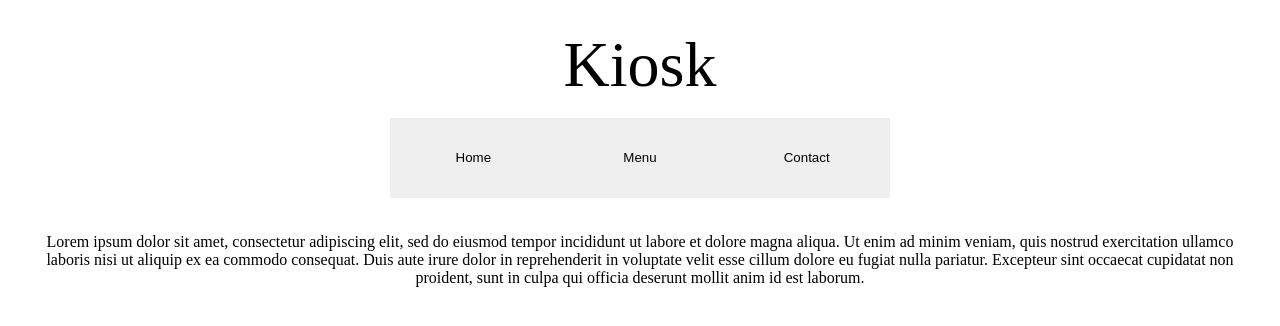
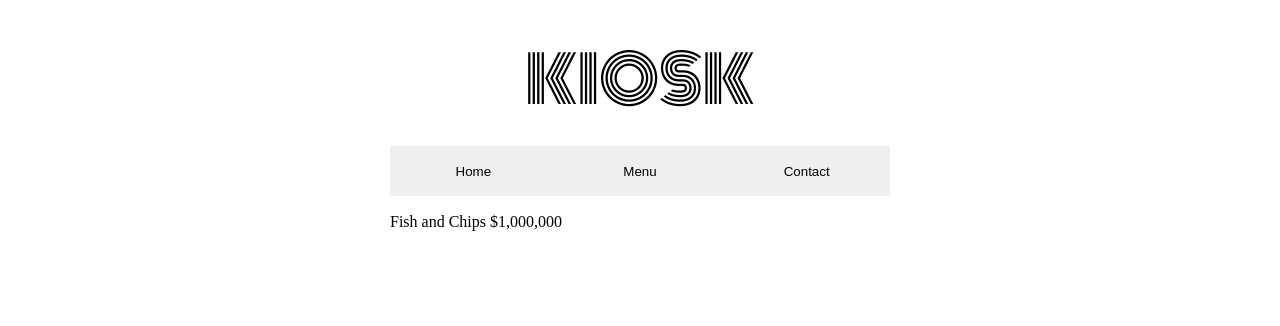
Before and after one commit to timsengsouvanh/restaurant_page, a website built with webpack: page dist/index.html in a window 1280 px wide. Both pictures are taken after a click on the button "Menu". Built offline with nearby package versions, Linux system fonts and the light colour scheme; files whose address does not match are found by name.

Commit message:
added font and changed button size

```diff
--- a/src/index.js
+++ b/src/index.js
@@ -1,6 +1,7 @@
 import loadPage from './initload';
 import loadHome from './home';
 import loadContact from './contact';
+import loadMenu from './menu';
 
 
 
@@ -18,5 +19,6 @@ function addEvents(){
     const contact = document.getElementById('contact')
 
     home.addEventListener('click', loadHome)
+    menu.addEventListener('click', loadMenu)
     contact.addEventListener('click', loadContact)
 }
--- a/src/initload.js
+++ b/src/initload.js
@@ -47,7 +47,7 @@ function loadPage() {
     const header = createHeader('header')
     content.appendChild(header)
 
-    const restName = createRestName('rest-name', 'Kiosk')
+    const restName = createRestName('rest-name', 'KIOSK')
     header.appendChild(restName)
 
     const navBar = createNavBar('nav-bar')
--- /dev/null
+++ b/src/menu.js
@@ -0,0 +1,17 @@
+function createMenuArea(id){
+    const menu = document.createElement('div')
+    menu.setAttribute('id', id)
+    menu.innerText = 'Fish and Chips $1,000,000'
+
+    return menu
+}
+
+function loadMenu(){
+    const main = document.querySelector('#mainarea')
+    main.innerHTML = '';
+
+    const menu = createMenuArea('menu-area')
+    main.appendChild(menu)
+}
+
+export default loadMenu;
```
Also changed, not shown: dist/index.html, dist/main.js, dist/style.css.
